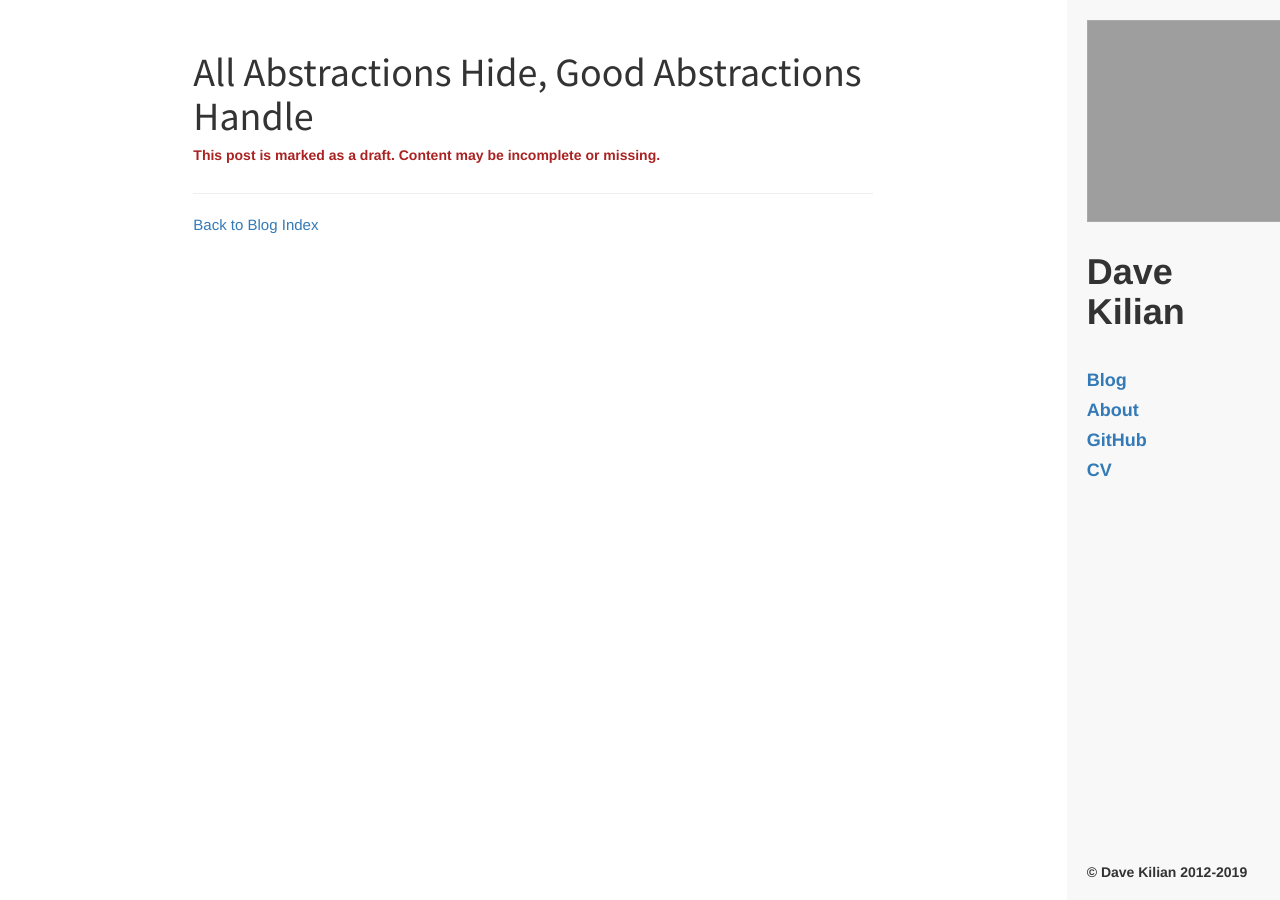
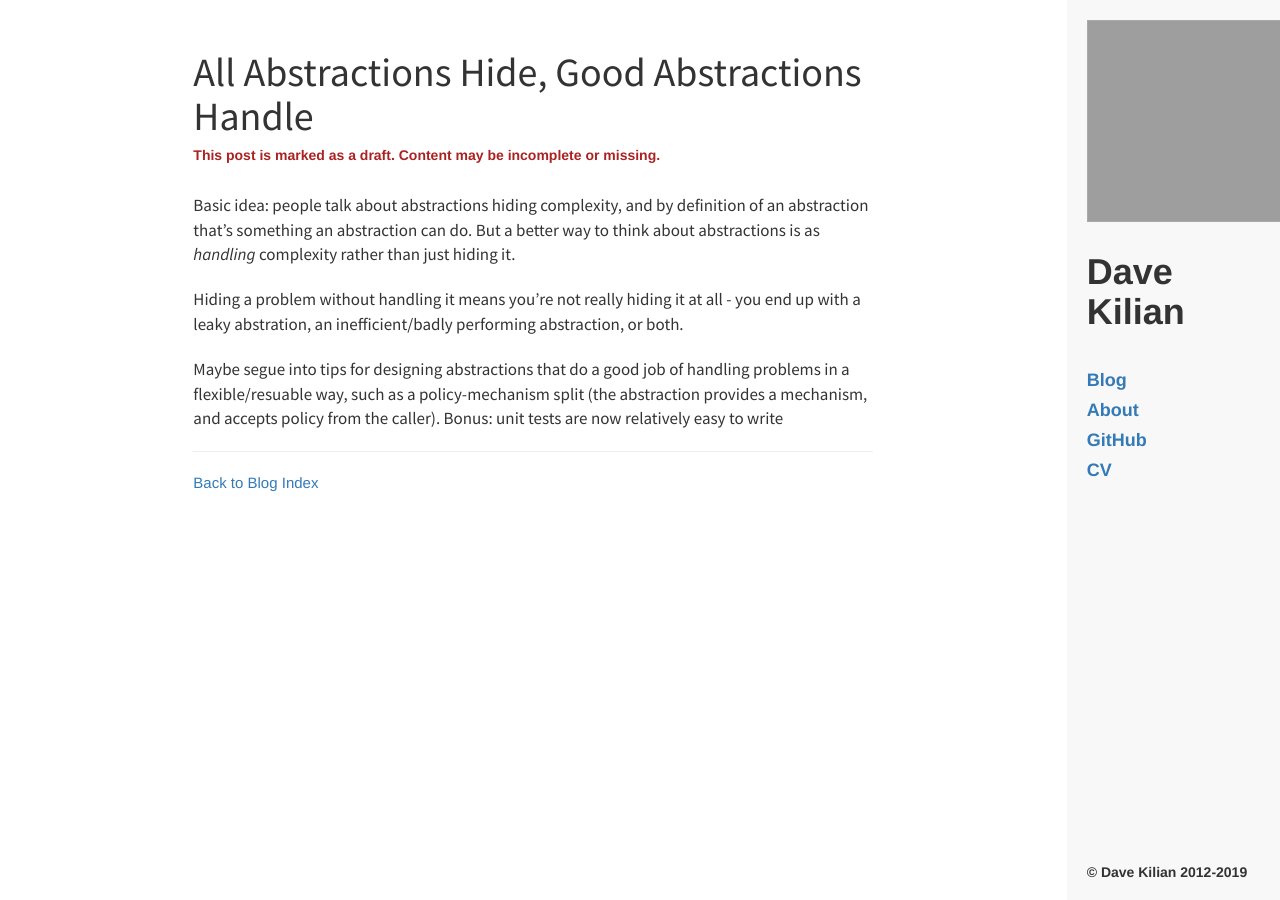
Before and after one commit to davekilian/davekilian.github.com, a Jekyll site: the page built from _posts/2019-12-29-abstractions-handle.markdown, in a window 1280 px wide. Built offline with Jekyll 4.4.1, drawn with Linux system fonts in a browser that asks for light colours; nearby versions of some CDN libraries; grey boxes are pictures that could not be loaded.

Commit message:
expand on draft idea

```diff
--- a/_posts/2019-12-29-abstractions-handle.markdown
+++ b/_posts/2019-12-29-abstractions-handle.markdown
@@ -4,3 +4,9 @@ title: All Abstractions Hide, Good Abstractions Handle
 author: Dave
 draft: true
 ---
+
+Basic idea: people talk about abstractions hiding complexity, and by definition of an abstraction that's something an abstraction can do. But a better way to think about abstractions is as *handling* complexity rather than just hiding it.
+
+Hiding a problem without handling it means you're not really hiding it at all - you end up with a leaky abstration, an inefficient/badly performing abstraction, or both.
+
+Maybe segue into tips for designing abstractions that do a good job of handling problems in a flexible/resuable way, such as a policy-mechanism split (the abstraction provides a mechanism, and accepts policy from the caller). Bonus: unit tests are now relatively easy to write
```
